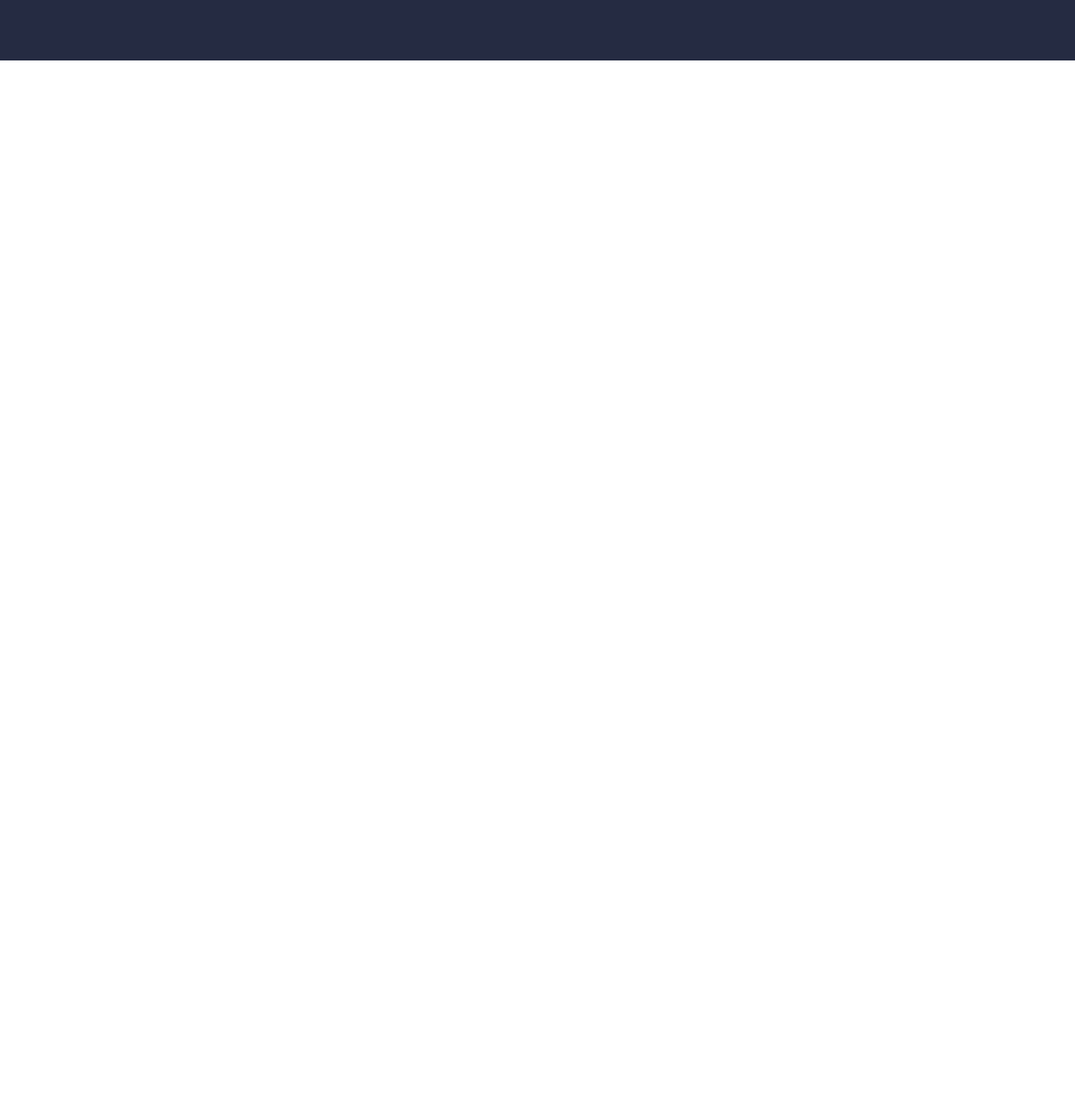
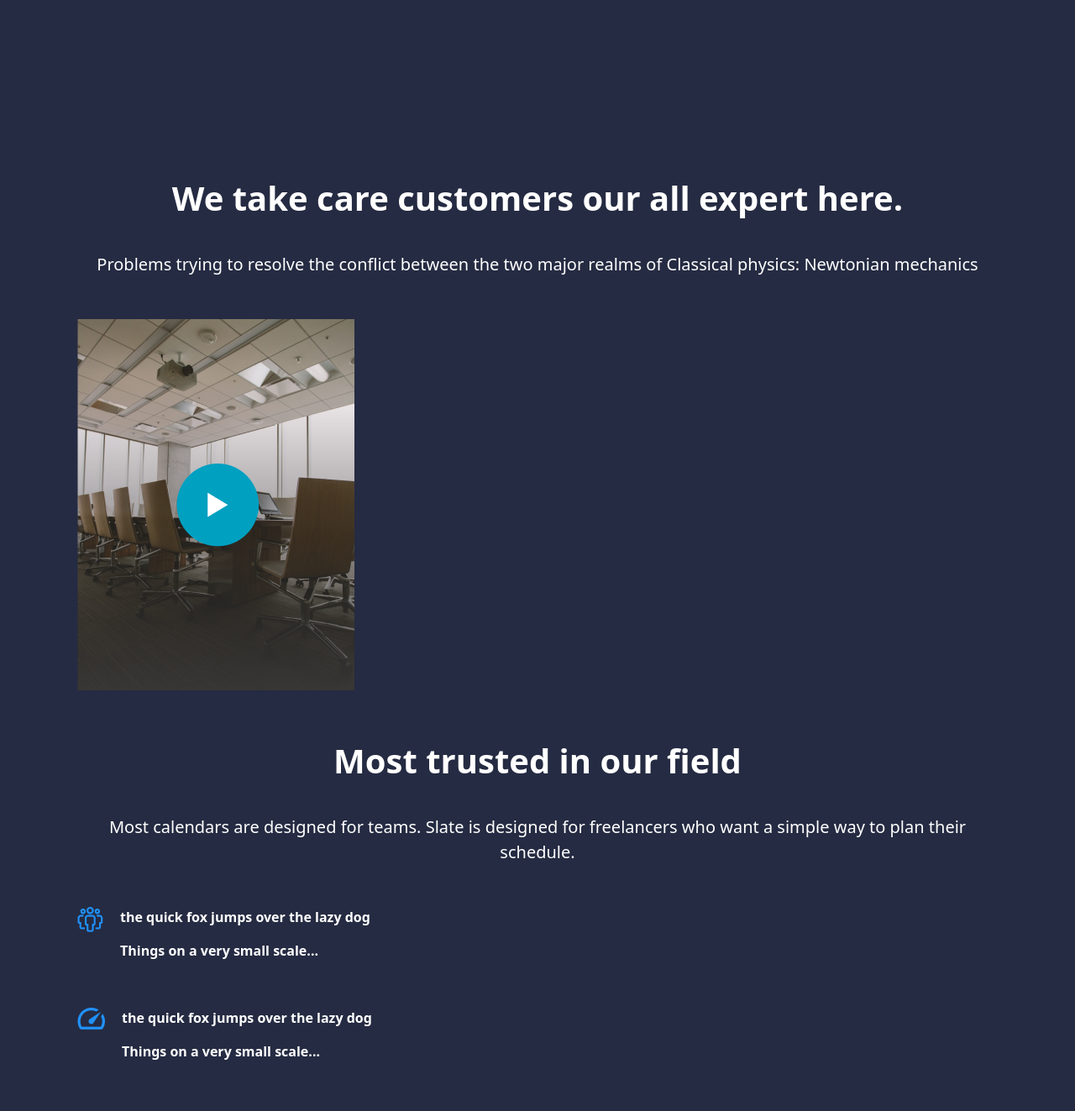
Before and after one commit to oharaju/bootstrap-sass, a website: page index.html in a window 1280 px wide. Shown: the part 1356-2679 px from the top of the page at 84% size. Before the commit the page ends 1428 px from the top, so only its background shows below. Drawn offline with Linux system fonts and the light colour scheme.

Commit message:
add new testimonials section

```diff
--- a/index.html
+++ b/index.html
@@ -96,9 +96,50 @@
           <img class="content__image" src="./images/card-4.png">
           </div>
         </div>
+      </div>
+    </div>
+  </section>
+
+  <section class="depositions">
+    <div class="container">
+      <div class="row">
+        <div class="col-12">
+          <div class="depositions__box">
+            <h1 class="depositions__title">We take care customers our all expert here.</h1>
+            <p class="depositions__subtitle">Problems trying to resolve the conflict between the two major realms of Classical physics: Newtonian mechanics </p>
+          </div>
+          <img src="./images/depositions.png">
+        </div>
+
+        <div class="col-12">
+          <div class="depositions__box">
+            <h1 class="depositions__title"> Most trusted in our field</h1>
+            <p class="depositions__subtitle">Most calendars are designed for teams. Slate is designed for freelancers who want a simple way to plan their schedule.</p>
+          </div>
+          <div class="depositions__main">
+            <img src="./images/community.png" alt="Comunidade">
+            <div>
+              <p class="depositions__main__text">the quick fox jumps over the lazy dog</p>
+              <p class="depositions__main__text">Things on a very small scale...</p>
+            </div>
+          </div>
+
+          <div class="depositions__main">
+            <img src="./images/time.png" alt="tempo">
+            <div>
+              <p class="depositions__main__text">the quick fox jumps over the lazy dog</p>
+              <p class="depositions__main__text">Things on a very small scale...</p>
+            </div>
+          </div>
+        </div>
+
+
+
 
       </div>
     </div>
+
+
   </section>
 </body>
 </html>
--- /dev/null
+++ b/scss/_depositions.scss
@@ -0,0 +1,34 @@
+.depositions {
+  color: $color-white;
+  background-color: $color-primary;
+  padding: 80px;
+
+  &__box {
+    text-align: center;
+    margin-top: 60px;
+  }
+
+  &__title {
+    font-size: 40px;
+    font-weight: bold;
+    margin-bottom: 40px;
+  }
+
+  &__subtitle {
+    font-size: 20px;
+    font-weight: lighter;
+    margin-bottom: 50px;
+  }
+
+  &__main {
+    display: flex;
+    gap: 20px;
+    align-items: flex-start;
+    margin-bottom: 40px;
+
+    &__text{
+      font-size: 16px;
+      font-weight: bold;
+    }
+  }
+}
--- a/scss/styles.scss
+++ b/scss/styles.scss
@@ -4,3 +4,4 @@
 @import "./button";
 @import "./hero";
 @import "./content";
+@import "./depositions";
```
Also changed, not shown: images/community.png (added), images/depositions.png (added), images/time.png (added), styles/styles.css.
